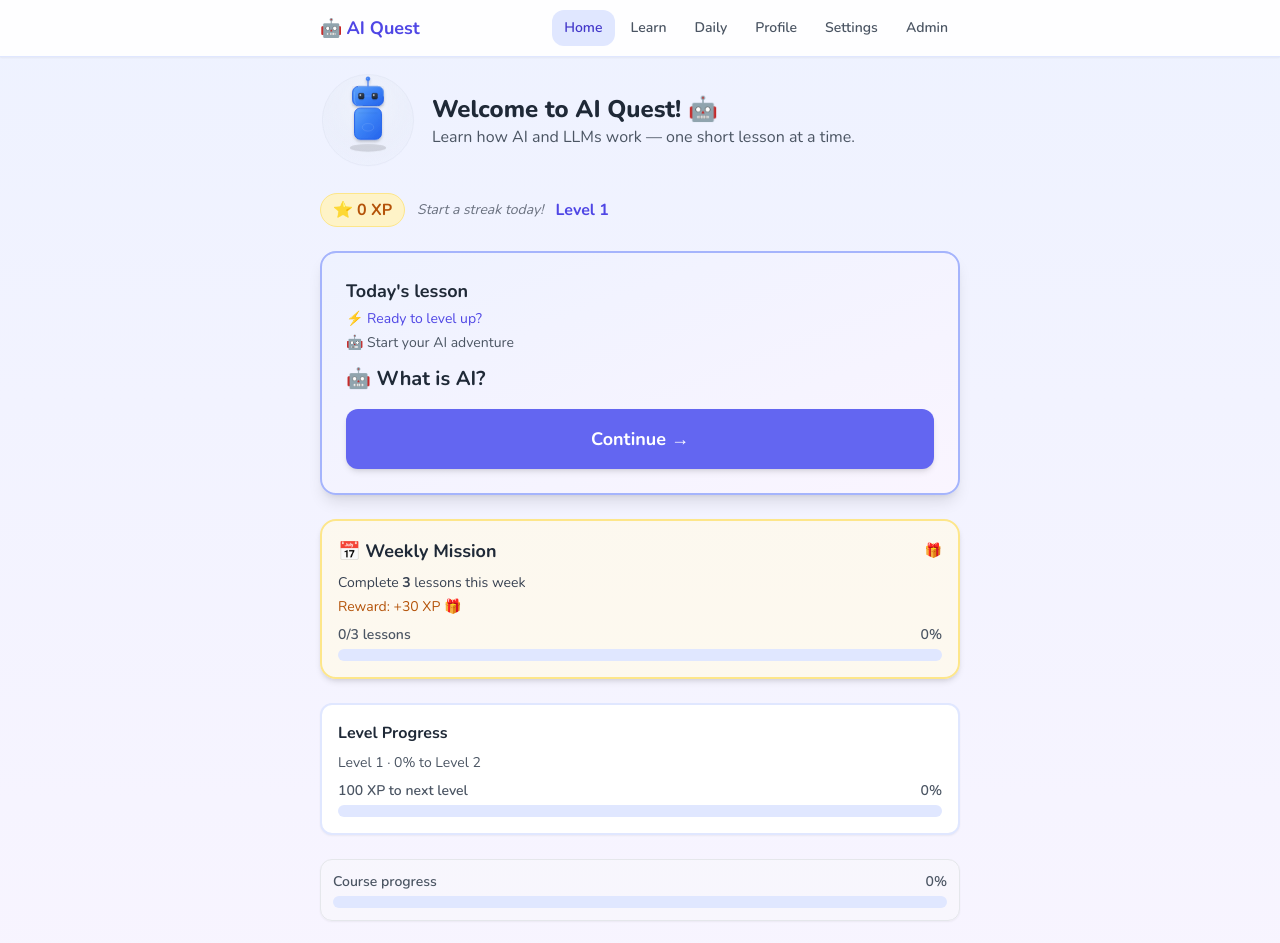
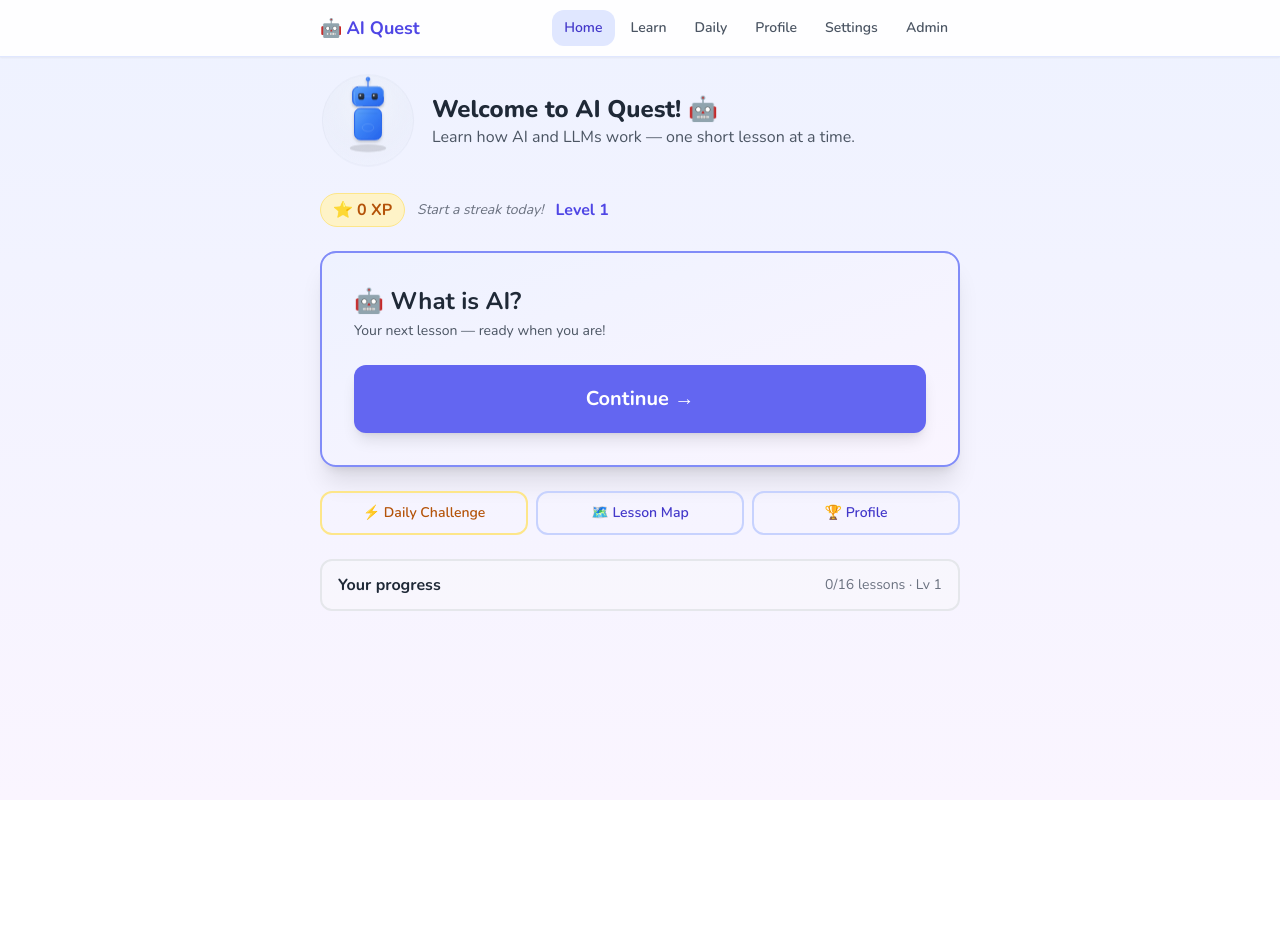
Before and after one commit to jmansdorf630/AI-app-kids, a Next.js app: page / in a window 1280 px wide. Shown: the top 943 px of the page. After the commit the page ends 800 px from the top, so only its background shows below. Built offline with nearby package versions, Linux system fonts and the light colour scheme.

Commit message:
change to home page

```diff
--- a/app/daily/page.tsx
+++ b/app/daily/page.tsx
@@ -65,24 +65,36 @@ export default function DailyPage() {
 
   if (!hasCompletedLessons) {
     return (
-      <div className="space-y-4 text-center">
+      <div className="space-y-6">
         <h1 className="text-2xl font-bold text-gray-800 dark:text-gray-100">⚡ Daily Challenge</h1>
-        <p className="text-gray-600 dark:text-gray-300">Complete at least one lesson to unlock the Daily Challenge!</p>
-        <Link href="/learn" className="text-indigo-600 dark:text-indigo-400 font-semibold underline focus:outline-none focus:ring-2 focus:ring-indigo-500 focus:ring-offset-2 dark:focus:ring-offset-slate-900 rounded">
-          Go to Learn →
-        </Link>
+        <div className="rounded-2xl border-2 border-amber-200 dark:border-amber-800 bg-amber-50 dark:bg-amber-900/20 p-8 text-center">
+          <p className="text-4xl mb-4" aria-hidden>🔒</p>
+          <h2 className="font-bold text-lg text-gray-800 dark:text-gray-100 mb-2">No challenge yet</h2>
+          <p className="text-gray-600 dark:text-gray-300 mb-6">
+            Complete a lesson to unlock the Daily Challenge. Then come back here for a quick review!
+          </p>
+          <Link href="/learn" className="inline-block py-3 px-6 rounded-xl bg-indigo-500 text-white font-bold hover:bg-indigo-600 focus:outline-none focus:ring-2 focus:ring-indigo-500 focus:ring-offset-2 dark:focus:ring-offset-slate-900">
+            Go to Learn →
+          </Link>
+        </div>
       </div>
     );
   }
 
   if (!available && !finished) {
     return (
-      <div className="space-y-4 text-center">
+      <div className="space-y-6">
         <h1 className="text-2xl font-bold text-gray-800 dark:text-gray-100">⚡ Daily Challenge</h1>
-        <p className="text-gray-600 dark:text-gray-300">You already did today&apos;s challenge. Come back tomorrow!</p>
-        <Link href="/" className="text-indigo-600 dark:text-indigo-400 font-semibold underline focus:outline-none focus:ring-2 focus:ring-indigo-500 focus:ring-offset-2 dark:focus:ring-offset-slate-900 rounded">
-          Home →
-        </Link>
+        <div className="rounded-2xl border-2 border-green-200 dark:border-green-800 bg-green-50 dark:bg-green-900/20 p-8 text-center">
+          <p className="text-4xl mb-4" aria-hidden>✅</p>
+          <h2 className="font-bold text-lg text-gray-800 dark:text-gray-100 mb-2">You&apos;re done for today!</h2>
+          <p className="text-gray-600 dark:text-gray-300 mb-6">
+            You already did today&apos;s challenge. Come back tomorrow for a new set of questions.
+          </p>
+          <Link href="/" className="inline-block py-3 px-6 rounded-xl bg-indigo-500 text-white font-bold hover:bg-indigo-600 focus:outline-none focus:ring-2 focus:ring-indigo-500 focus:ring-offset-2 dark:focus:ring-offset-slate-900">
+            Home →
+          </Link>
+        </div>
       </div>
     );
   }
@@ -107,8 +119,18 @@ export default function DailyPage() {
 
   if (dailySteps.length === 0) {
     return (
-      <div className="text-center py-8 text-gray-600 dark:text-gray-300">
-        No quiz steps in completed lessons. Complete more lessons with questions!
+      <div className="space-y-6">
+        <h1 className="text-2xl font-bold text-gray-800 dark:text-gray-100">⚡ Daily Challenge</h1>
+        <div className="rounded-2xl border-2 border-gray-200 dark:border-slate-600 bg-gray-50 dark:bg-slate-800/40 p-8 text-center">
+          <p className="text-4xl mb-4" aria-hidden>📚</p>
+          <h2 className="font-bold text-lg text-gray-800 dark:text-gray-100 mb-2">Not enough questions yet</h2>
+          <p className="text-gray-600 dark:text-gray-300 mb-6">
+            Complete more lessons that have quiz steps — then you&apos;ll get a challenge here!
+          </p>
+          <Link href="/learn" className="inline-block py-3 px-6 rounded-xl bg-indigo-500 text-white font-bold hover:bg-indigo-600 focus:outline-none focus:ring-2 focus:ring-indigo-500 focus:ring-offset-2 dark:focus:ring-offset-slate-900">
+            Go to Learn →
+          </Link>
+        </div>
       </div>
     );
   }
--- a/app/page.tsx
+++ b/app/page.tsx
@@ -83,22 +83,18 @@ export default function HomePage() {
         <span className="font-bold text-indigo-600 dark:text-indigo-400">Level {level}</span>
       </div>
 
-      {/* 1) HERO: Today's Lesson (above Weekly Goal) */}
+      {/* PRIMARY CTA: one dominant action */}
       {nextLesson && nextUnlocked && (
-        <section className="rounded-2xl border-2 border-indigo-300 dark:border-indigo-600 bg-gradient-to-br from-indigo-50 to-purple-50 dark:from-indigo-950/40 dark:to-slate-800/60 p-5 sm:p-6 shadow-lg dark:shadow-indigo-900/20">
-          <h2 className="font-bold text-lg text-gray-800 dark:text-gray-100 mb-1">Today&apos;s lesson</h2>
-          <p className="text-sm text-indigo-600 dark:text-indigo-300 mb-1">
-            ⚡ Ready to level up?
+        <section className="rounded-2xl border-2 border-indigo-400 dark:border-indigo-500 bg-gradient-to-br from-indigo-50 to-purple-50 dark:from-indigo-950/50 dark:to-slate-800/60 p-6 sm:p-8 shadow-xl dark:shadow-indigo-900/30">
+          <p className="font-bold text-xl sm:text-2xl text-gray-800 dark:text-gray-100 mb-1">
+            {nextLesson.emoji} {nextLesson.title}
           </p>
-          <p className="text-sm text-gray-600 dark:text-gray-300 mb-3">
-            🤖 Start your AI adventure
-          </p>
-          <p className="font-bold text-xl text-gray-800 dark:text-gray-100 mb-4">
-            {nextLesson.emoji} {nextLesson.title}
+          <p className="text-sm text-gray-600 dark:text-gray-400 mb-6">
+            Your next lesson — ready when you are!
           </p>
           <Link
             href={`/lesson/${nextLesson.id}`}
-            className={`block w-full py-4 rounded-xl bg-indigo-500 text-white font-bold text-center text-lg hover:bg-indigo-600 dark:bg-indigo-600 dark:hover:bg-indigo-500 transition shadow-md hover:shadow-lg ${focusRing}`}
+            className={`block w-full py-5 rounded-xl bg-indigo-500 text-white font-bold text-center text-lg sm:text-xl hover:bg-indigo-600 dark:bg-indigo-600 dark:hover:bg-indigo-500 transition shadow-lg hover:shadow-xl ${focusRing}`}
           >
             Continue →
           </Link>
@@ -106,14 +102,14 @@ export default function HomePage() {
       )}
 
       {nextLesson && !nextUnlocked && (
-        <section className="rounded-2xl border-2 border-amber-200 dark:border-amber-800 bg-amber-50 dark:bg-amber-900/20 p-4 shadow-md">
-          <h2 className="font-bold text-lg text-gray-800 dark:text-gray-100 mb-1">Today&apos;s lesson</h2>
-          <p className="font-semibold text-amber-800 dark:text-amber-200">
-            Complete the previous lesson or reach the next tier to unlock!
+        <section className="rounded-2xl border-2 border-amber-200 dark:border-amber-800 bg-amber-50 dark:bg-amber-900/20 p-5 shadow-md">
+          <h2 className="font-bold text-lg text-gray-800 dark:text-gray-100 mb-1">Next up</h2>
+          <p className="text-amber-800 dark:text-amber-200 mb-4">
+            Complete the previous lesson or reach the next tier to unlock.
           </p>
           <Link
             href="/learn"
-            className={`mt-3 inline-block text-indigo-600 dark:text-indigo-400 font-semibold underline ${focusRing} rounded`}
+            className={`block w-full py-4 rounded-xl bg-amber-500 text-white font-bold text-center hover:bg-amber-600 dark:bg-amber-600 dark:hover:bg-amber-500 ${focusRing}`}
           >
             Go to Learn →
           </Link>
@@ -121,55 +117,55 @@ export default function HomePage() {
       )}
 
       {!nextLesson && (
-        <section className="rounded-2xl border-2 border-green-200 dark:border-green-800 bg-green-50 dark:bg-green-900/20 p-4 shadow-md">
-          <p className="font-bold text-green-800 dark:text-green-200">
+        <section className="rounded-2xl border-2 border-green-200 dark:border-green-800 bg-green-50 dark:bg-green-900/20 p-5 shadow-md">
+          <p className="font-bold text-green-800 dark:text-green-200 mb-4">
             🎉 You finished all lessons! Try Daily Challenge or review from Learn.
           </p>
-          <Link href="/learn" className={`text-indigo-600 dark:text-indigo-400 font-semibold underline mt-2 inline-block ${focusRing} rounded`}>
+          <Link href="/learn" className={`block w-full py-4 rounded-xl bg-green-500 text-white font-bold text-center hover:bg-green-600 dark:bg-green-600 dark:hover:bg-green-500 ${focusRing}`}>
             View map →
           </Link>
         </section>
       )}
 
-      {/* 4) Weekly Mission (gamified) */}
-      <section className="rounded-2xl border-2 border-amber-200 dark:border-amber-800 bg-amber-50/80 dark:bg-amber-900/25 p-4 shadow-md">
-        <div className="flex items-center justify-between gap-2 mb-2">
-          <h2 className="font-bold text-lg text-gray-800 dark:text-gray-100">📅 Weekly Mission</h2>
-          {weeklyComplete ? (
-            <span className="text-sm font-bold text-amber-700 dark:text-amber-300 bg-amber-200/60 dark:bg-amber-800/40 px-2 py-0.5 rounded-full">
-              {weekly.bonusAwarded ? "Reward claimed ✅" : "Completed! ✅"}
+      {/* Secondary CTAs */}
+      <div className="flex flex-wrap gap-2">
+        <Link href="/daily" className={`flex-1 min-w-[100px] py-2.5 rounded-xl border-2 border-amber-200 dark:border-amber-700 text-center text-sm font-semibold text-amber-700 dark:text-amber-300 hover:bg-amber-50 dark:hover:bg-amber-900/20 ${focusRing}`}>
+          ⚡ Daily Challenge
+        </Link>
+        <Link href="/learn" className={`flex-1 min-w-[100px] py-2.5 rounded-xl border-2 border-indigo-200 dark:border-indigo-700 text-center text-sm font-semibold text-indigo-700 dark:text-indigo-300 hover:bg-indigo-50 dark:hover:bg-indigo-900/30 ${focusRing}`}>
+          🗺️ Lesson Map
+        </Link>
+        <Link href="/profile" className={`flex-1 min-w-[100px] py-2.5 rounded-xl border-2 border-indigo-200 dark:border-indigo-700 text-center text-sm font-semibold text-indigo-700 dark:text-indigo-300 hover:bg-indigo-50 dark:hover:bg-indigo-900/30 ${focusRing}`}>
+          🏆 Profile
+        </Link>
+      </div>
+
+      {/* Collapsible: Your progress */}
+      <details className="rounded-xl border-2 border-gray-200 dark:border-slate-600 bg-gray-50/50 dark:bg-slate-800/30 overflow-hidden">
+        <summary className="px-4 py-3 font-bold text-gray-800 dark:text-gray-100 cursor-pointer list-none flex items-center justify-between gap-2">
+          <span>Your progress</span>
+          <span className="text-sm font-normal text-gray-500 dark:text-gray-400">
+            {completedCount}/{totalLessons} lessons · Lv {level}
           </span>
-          ) : (
-            <span className="text-sm font-medium text-amber-700 dark:text-amber-300" aria-hidden>
-              🎁
-            </span>
-          )}
+        </summary>
+        <div className="px-4 pb-4 pt-1 space-y-4 border-t border-gray-200 dark:border-slate-600">
+          <div>
+            <p className="text-sm font-medium text-gray-700 dark:text-gray-300 mb-1">Level · {Math.round(levelProgress)}% to Level {level + 1}</p>
+            <ProgressBar value={levelProgress} label={`${xpToNextLevel} XP to next level`} />
           </div>
-        <p className="text-sm text-gray-700 dark:text-gray-200 mb-1">
-          Complete <strong>{weeklyTarget}</strong> lessons this week
-        </p>
-        <p className="text-sm text-amber-700 dark:text-amber-300 font-medium mb-2">
-          Reward: +{weekly.bonusXP} XP 🎁
-        </p>
-        <ProgressBar value={weeklyTarget ? (weeklyProgress / weeklyTarget) * 100 : 0} label={`${weeklyProgress}/${weeklyTarget} lessons`} />
-      </section>
-
-      {/* 3) Level Progress (single card) + Course progress (secondary) */}
-      <section className="rounded-xl border-2 border-indigo-100 dark:border-indigo-900 bg-white dark:bg-slate-800/40 p-4 shadow-sm">
-        <h3 className="font-bold text-gray-800 dark:text-gray-100 mb-2">Level Progress</h3>
-        <p className="text-sm text-gray-600 dark:text-gray-300 mb-2">
-          Level {level} · {Math.round(levelProgress)}% to Level {level + 1}
-        </p>
-        <ProgressBar value={levelProgress} label={`${xpToNextLevel} XP to next level`} />
-      </section>
-
-      <section className="rounded-xl border border-gray-200 dark:border-slate-700 bg-gray-50/50 dark:bg-slate-800/30 p-3 shadow-sm">
-        <ProgressBar value={progressPct} label="Course progress" />
-      </section>
-
-      {/* 6) Achievements preview */}
-      <section className="rounded-xl border-2 border-amber-100 dark:border-amber-900/50 bg-amber-50/50 dark:bg-amber-900/15 p-4 shadow-sm">
-        <h3 className="font-bold text-gray-800 dark:text-gray-100 mb-2">🏅 Achievements</h3>
+          <div>
+            <p className="text-sm font-medium text-gray-700 dark:text-gray-300 mb-1">Course</p>
+            <ProgressBar value={progressPct} label={`${completedCount} of ${totalLessons} lessons`} />
+          </div>
+          <div>
+            <div className="flex items-center justify-between gap-2 mb-1">
+              <p className="text-sm font-medium text-gray-700 dark:text-gray-300">📅 Weekly Mission</p>
+              {weeklyComplete && <span className="text-xs font-bold text-amber-700 dark:text-amber-300">Done ✅</span>}
+            </div>
+            <ProgressBar value={weeklyTarget ? (weeklyProgress / weeklyTarget) * 100 : 0} label={`${weeklyProgress}/${weeklyTarget} lessons · +${weekly.bonusXP} XP reward`} />
+          </div>
+          <div>
+            <p className="text-sm font-medium text-gray-700 dark:text-gray-300 mb-2">🏅 Achievements</p>
             {mostRecentBadge ? (
               <div className="flex items-center gap-2">
                 <span className="text-2xl">{mostRecentBadge.emoji}</span>
@@ -179,33 +175,11 @@ export default function HomePage() {
                 </div>
               </div>
             ) : (
-          <p className="text-sm text-gray-600 dark:text-gray-400">
-            No badges yet — finish a lesson to earn your first!
-          </p>
+              <p className="text-sm text-gray-500 dark:text-gray-400">Earn your first badge by completing a lesson!</p>
             )}
-      </section>
-
-      {/* 8) Action-oriented secondary CTAs */}
-      <div className="flex flex-wrap gap-2 pt-2">
-        <Link
-          href="/daily"
-          className={`flex-1 min-w-[100px] py-2.5 rounded-xl border-2 border-amber-200 dark:border-amber-700 text-center text-sm font-semibold text-amber-700 dark:text-amber-300 hover:bg-amber-50 dark:hover:bg-amber-900/20 ${focusRing}`}
-        >
-          ⚡ Daily Challenge
-        </Link>
-        <Link
-          href="/learn"
-          className={`flex-1 min-w-[100px] py-2.5 rounded-xl border-2 border-indigo-200 dark:border-indigo-700 text-center text-sm font-semibold text-indigo-700 dark:text-indigo-300 hover:bg-indigo-50 dark:hover:bg-indigo-900/30 ${focusRing}`}
-        >
-          🗺️ Lesson Map
-        </Link>
-        <Link
-          href="/profile"
-          className={`flex-1 min-w-[100px] py-2.5 rounded-xl border-2 border-indigo-200 dark:border-indigo-700 text-center text-sm font-semibold text-indigo-700 dark:text-indigo-300 hover:bg-indigo-50 dark:hover:bg-indigo-900/30 ${focusRing}`}
-        >
-          🏆 View Badges
-        </Link>
           </div>
+        </div>
+      </details>
     </div>
   );
 }
```
Also changed, not shown: app/lesson/[id]/page.tsx (+17 -4 lines), components/StepRenderer.tsx (+12 -6 lines). Lines whose indentation alone changed are shown as unchanged.
